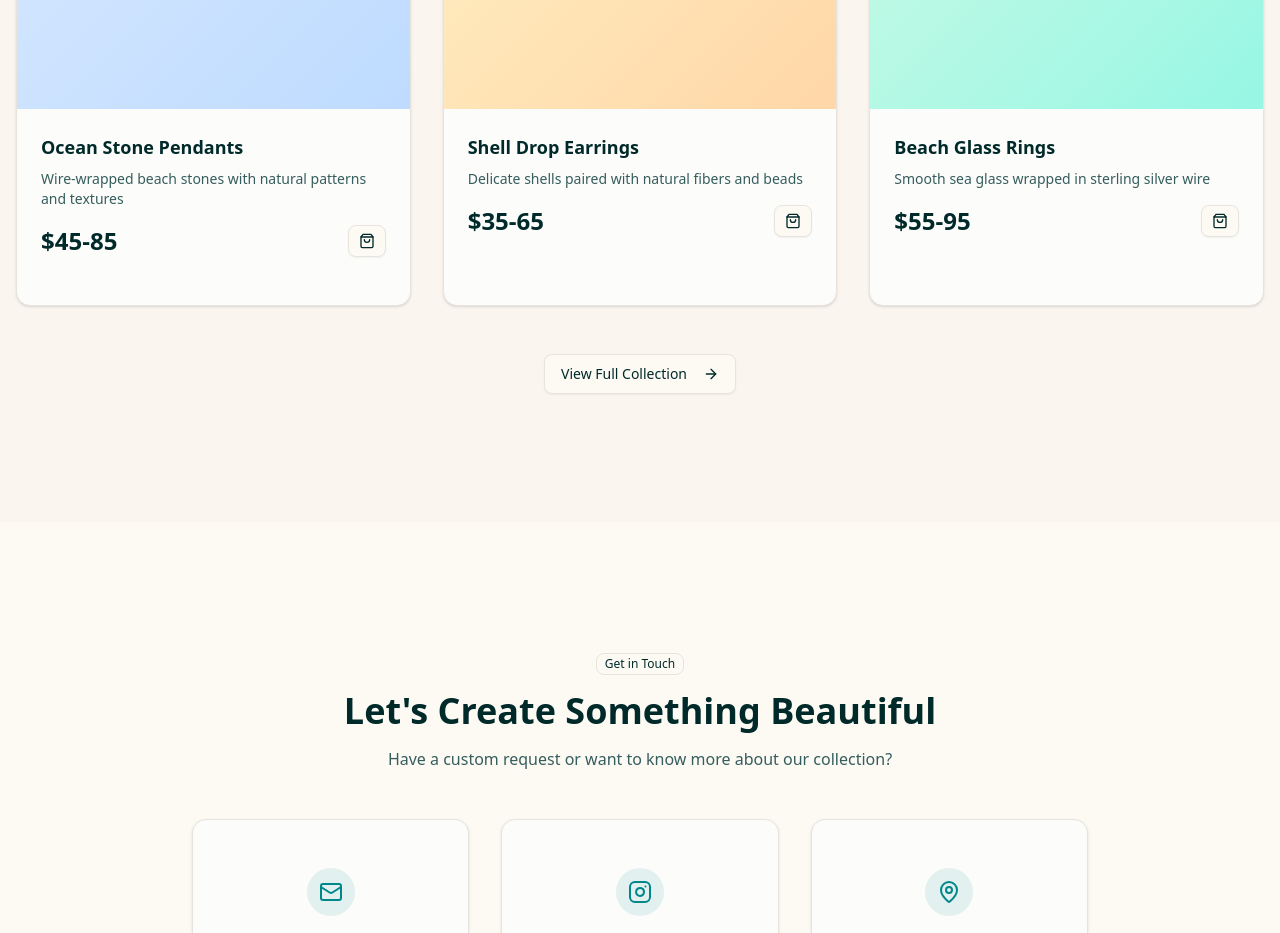
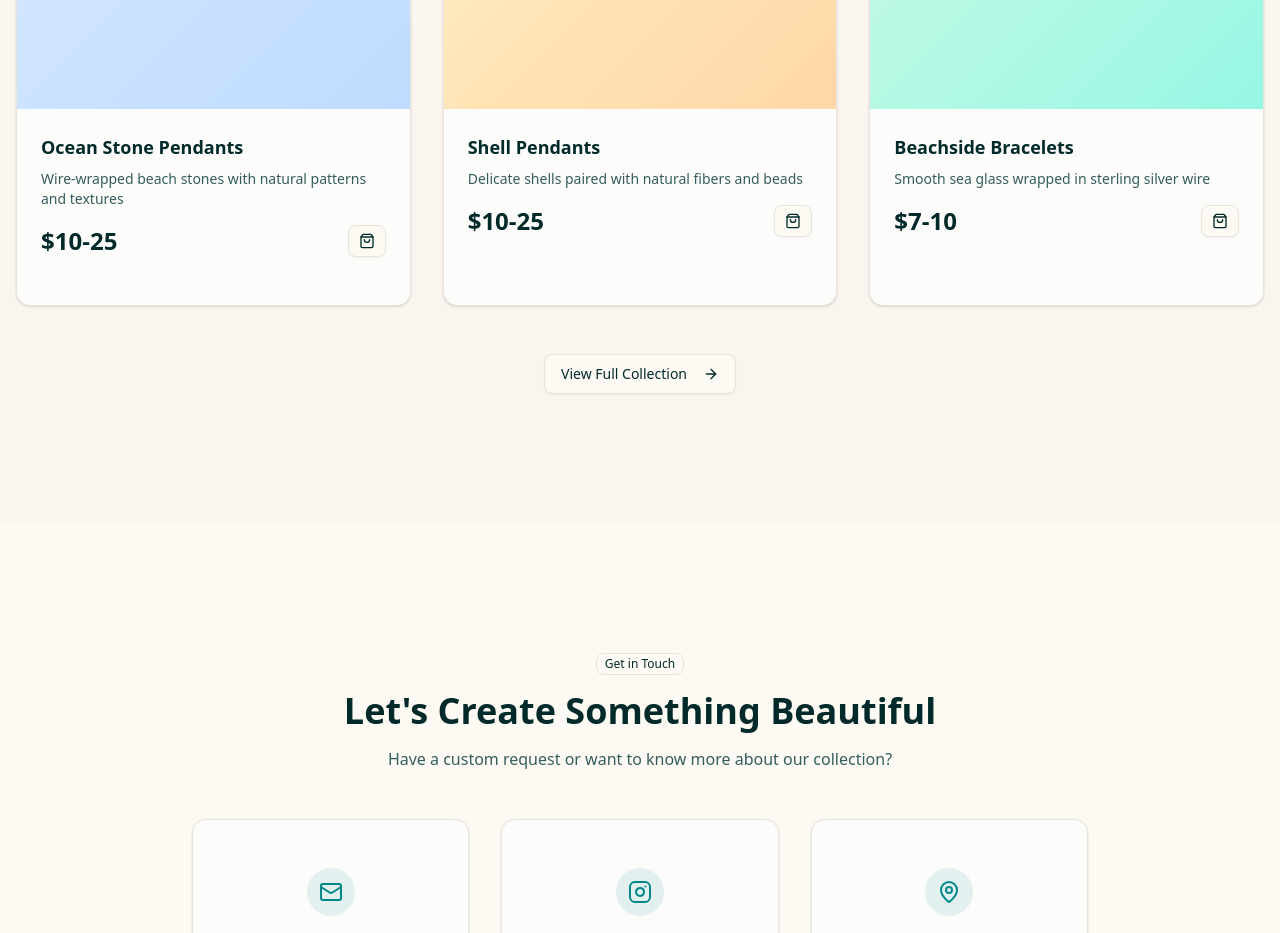
Before and after one commit to dbolivar25/reef-and-rocks, a Next.js app: page / in a window 1280 px wide. Shown: the part 2300-3233 px from the top of the page. Built offline with nearby package versions, Linux system fonts and the light colour scheme.

Commit message:
update showcase

```diff
--- a/components/product-showcase.tsx
+++ b/components/product-showcase.tsx
@@ -21,29 +21,29 @@ const products: Product[] = [
     id: 1,
     name: "Ocean Stone Pendants",
     description: "Wire-wrapped beach stones with natural patterns and textures",
-    priceRange: "$45-85",
+    priceRange: "$10-25",
     emoji: "💎",
     gradientFrom: "from-blue-100",
-    gradientTo: "to-blue-200"
+    gradientTo: "to-blue-200",
   },
   {
     id: 2,
-    name: "Shell Drop Earrings",
+    name: "Shell Pendants",
     description: "Delicate shells paired with natural fibers and beads",
-    priceRange: "$35-65",
+    priceRange: "$10-25",
     emoji: "🐚",
     gradientFrom: "from-amber-100",
-    gradientTo: "to-orange-200"
+    gradientTo: "to-orange-200",
   },
   {
     id: 3,
-    name: "Beach Glass Rings",
+    name: "Beachside Bracelets",
     description: "Smooth sea glass wrapped in sterling silver wire",
-    priceRange: "$55-95",
+    priceRange: "$7-10",
     emoji: "🌊",
     gradientFrom: "from-emerald-100",
-    gradientTo: "to-teal-200"
-  }
+    gradientTo: "to-teal-200",
+  },
 ];
 
 export function ProductShowcase() {
@@ -67,23 +67,28 @@ export function ProductShowcase() {
 
         <div className="grid md:grid-cols-3 gap-8">
           {products.map((product) => (
-            <Card key={product.id} className="group hover:shadow-xl transition-shadow duration-300">
+            <Card
+              key={product.id}
+              className="group hover:shadow-xl transition-shadow duration-300"
+            >
               <CardContent className="p-0">
-                <div className={`aspect-square bg-gradient-to-br ${product.gradientFrom} ${product.gradientTo} relative overflow-hidden`}>
+                <div
+                  className={`aspect-square bg-gradient-to-br ${product.gradientFrom} ${product.gradientTo} relative overflow-hidden`}
+                >
                   <div className="absolute inset-0 flex items-center justify-center">
                     <p className="text-6xl">{product.emoji}</p>
                   </div>
                   <div className="absolute inset-0 bg-primary/0 group-hover:bg-primary/10 transition-colors duration-300" />
                 </div>
                 <div className="p-6">
-                  <h3 className="font-semibold text-lg mb-2">
-                    {product.name}
-                  </h3>
+                  <h3 className="font-semibold text-lg mb-2">{product.name}</h3>
                   <p className="text-muted-foreground text-sm mb-4">
                     {product.description}
                   </p>
                   <div className="flex items-center justify-between">
-                    <span className="text-2xl font-bold">{product.priceRange}</span>
+                    <span className="text-2xl font-bold">
+                      {product.priceRange}
+                    </span>
                     <Button size="sm" variant="outline" onClick={openModal}>
                       <ShoppingBag className="h-4 w-4" />
                     </Button>
```
